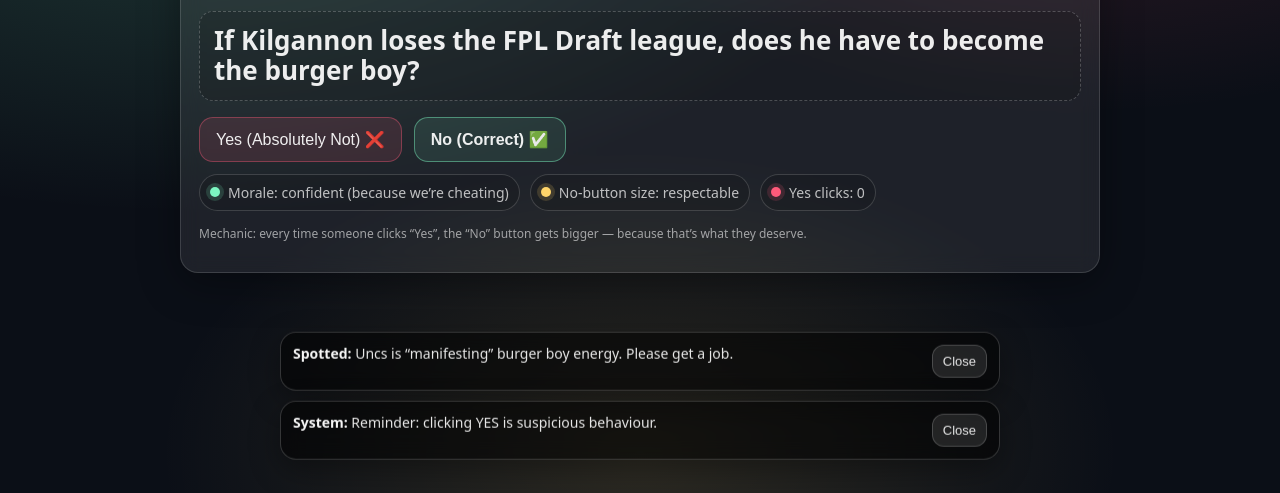
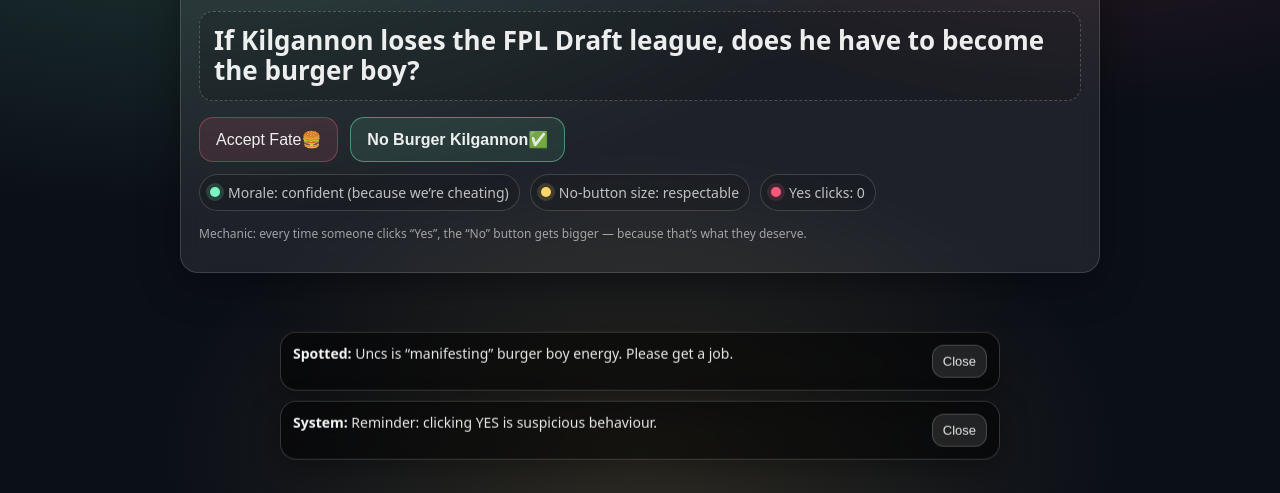
Before and after one commit to Markkilgannon/burgerboy, a plain HTML site: page index.html in a window 1280 px wide. Shown: the part 307-800 px from the top of the page. Drawn offline with Linux system fonts and the light colour scheme.

Commit message:
Update button text for FPL Draft league question

```diff
--- a/index.html
+++ b/index.html
@@ -189,8 +189,8 @@
     </div>
 
     <div class="buttons">
-      <button class="yes" id="yesBtn" type="button">Yes (Absolutely Not) ❌</button>
-      <button class="no" id="noBtn" type="button">No (Correct) ✅</button>
+      <button class="yes" id="yesBtn" type="button">Accept Fate🍔</button>
+      <button class="no" id="noBtn" type="button">No Burger Kilgannon✅</button>
     </div>
 
     <div class="status" id="statusRow">
```
